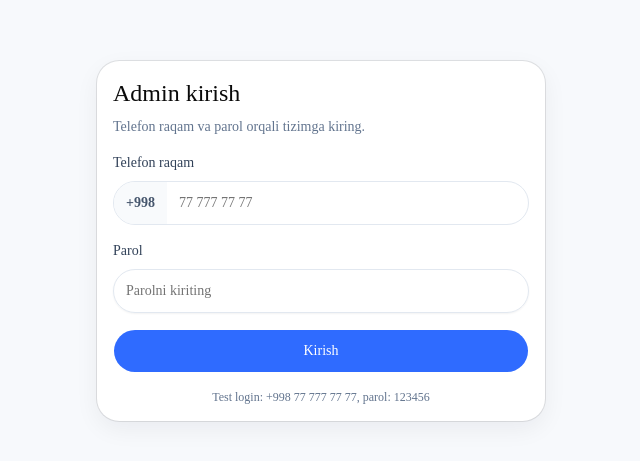
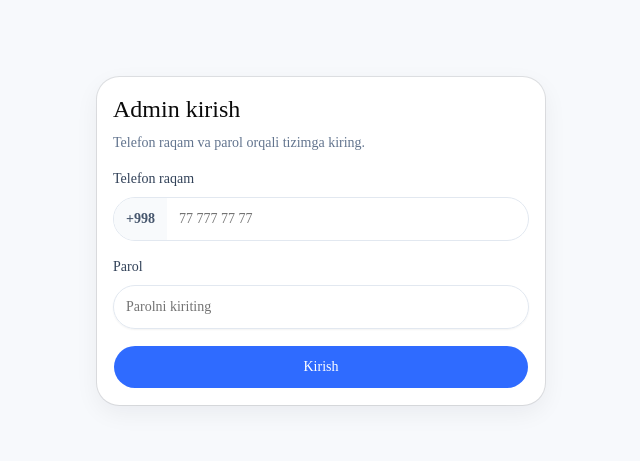
Before and after one commit to dasturchi-cu/medical-app, a Next.js app in the folder admin_panel/: page /login in a window 1280 px wide. Shown: the part 159-620 px from the top of the page, without its empty margins (319-959 px from the left). Built offline with nearby package versions, Linux system fonts and the light colour scheme.

Commit message:
add admin panel

```diff
--- a/admin_panel/app/login/page.tsx
+++ b/admin_panel/app/login/page.tsx
@@ -93,10 +93,6 @@ export default function LoginPage() {
             <Button type="submit" className="h-11 w-full rounded-xl bg-primary hover:bg-primary/90">
               Kirish
             </Button>
-
-            <p className="text-center text-xs text-slate-500">
-              Test login: {ADMIN_PHONE_PREFIX} {ADMIN_PHONE_SUFFIX}, parol: {ADMIN_PASSWORD}
-            </p>
           </form>
         </CardContent>
       </Card>
```
Also changed, not shown: 1 other file (tests, documents, lock files or other folders).
